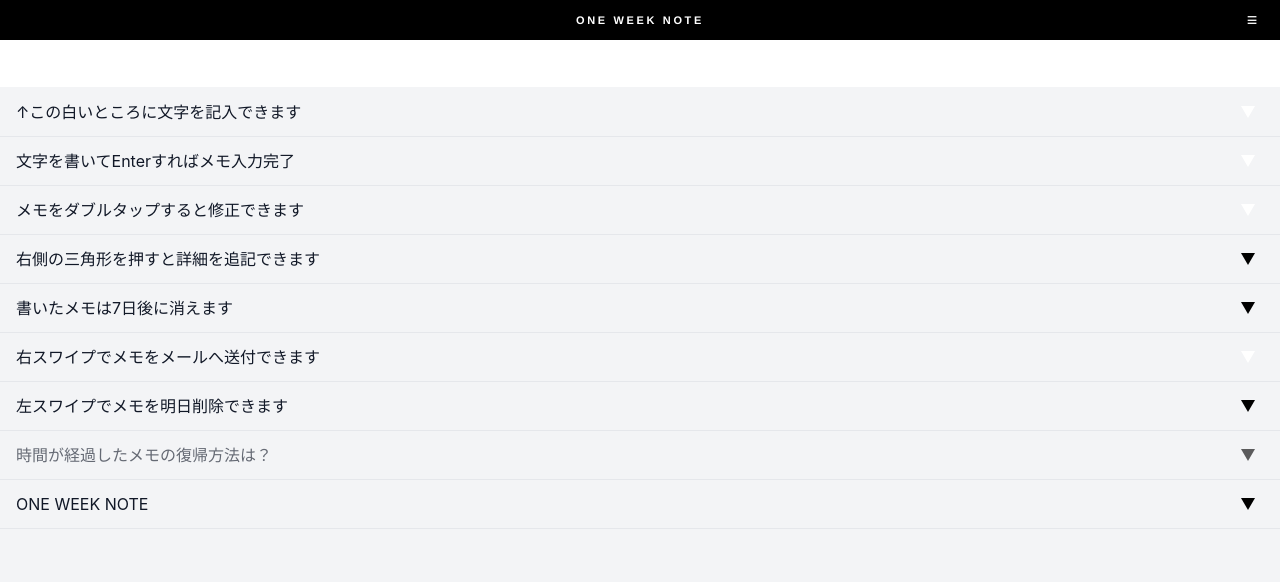
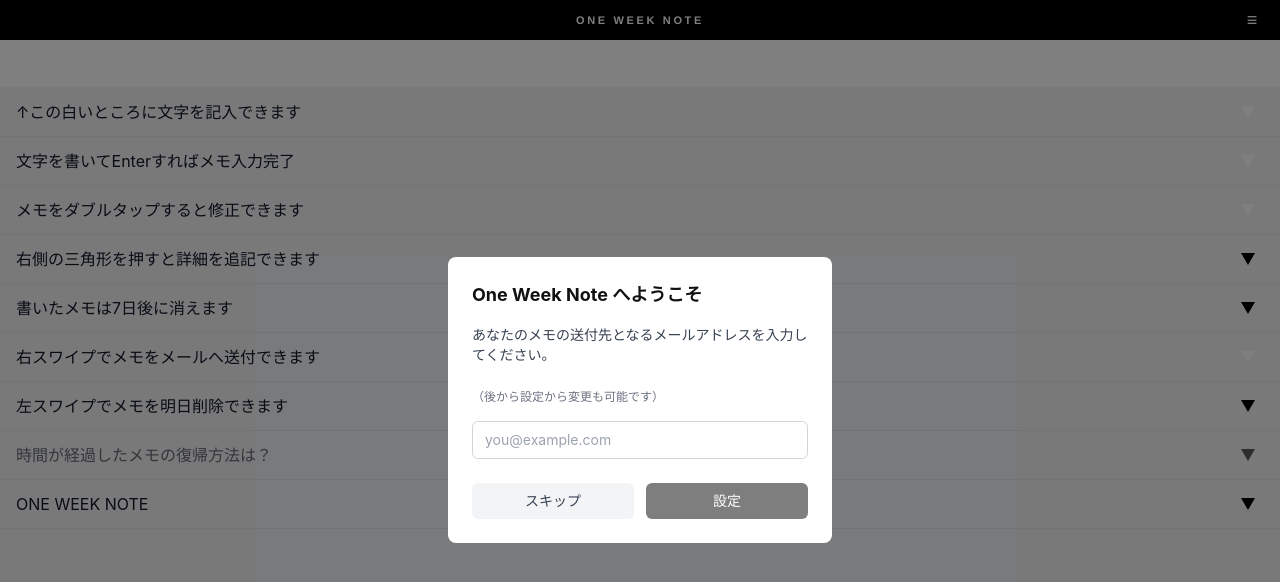
Before and after one commit to aoki-tent/one-week-note, a React (Vite) app: page / in a window 1280 px wide. Shown: the top 582 px of the page. Built offline with nearby package versions, Linux system fonts and the light colour scheme.

Commit message:
Add onboarding modal for email setup

```diff
--- a/src/App.tsx
+++ b/src/App.tsx
@@ -1,7 +1,8 @@
-import { useState } from 'react';
+import { useEffect, useState } from 'react';
 import { InputRow } from './components/InputRow';
 import { MemoList } from './components/MemoList';
 import { SettingsScreen } from './components/SettingsScreen';
+import { OnboardingModal } from './components/OnboardingModal';
 import { useMemos } from './hooks/useMemos';
 import { useSettings } from './hooks/useSettings';
 
@@ -21,6 +22,20 @@
   } = useMemos();
   const { settings, update: updateSettings } = useSettings();
   const [settingsOpen, setSettingsOpen] = useState(false);
+  const [showOnboarding, setShowOnboarding] = useState(!settings.email);
+
+  useEffect(() => {
+    if (showOnboarding && settings.email) {
+      setShowOnboarding(false);
+    }
+  }, [settings.email, showOnboarding]);
+
+  const handleOnboardingClose = (email?: string) => {
+    if (email) {
+      updateSettings({ email });
+    }
+    setShowOnboarding(false);
+  };
 
   return (
     <div className="h-full flex flex-col bg-white">
@@ -63,6 +78,9 @@
           />
         </div>
       </main>
+      {showOnboarding && (
+        <OnboardingModal onClose={handleOnboardingClose} />
+      )}
       {settingsOpen && (
         <SettingsScreen
           settings={settings}
--- /dev/null
+++ b/src/components/OnboardingModal.tsx
@@ -0,0 +1,56 @@
+import { useState } from 'react';
+
+interface OnboardingModalProps {
+  onClose: (email?: string) => void;
+}
+
+export function OnboardingModal({ onClose }: OnboardingModalProps) {
+  const [email, setEmail] = useState('');
+
+  const handleSet = () => {
+    onClose(email);
+  };
+
+  const handleSkip = () => {
+    onClose();
+  };
+
+  return (
+    <div className="fixed inset-0 bg-black bg-opacity-50 flex items-center justify-center z-50 p-4">
+      <div className="bg-white rounded-lg p-6 max-w-sm w-full">
+        <h2 className="text-lg font-bold mb-4">One Week Note へようこそ</h2>
+        <p className="text-sm text-gray-700 mb-6">
+          あなたのメモの送付先となるメールアドレスを入力してください。
+        </p>
+        <p className="text-xs text-gray-500 mb-4">
+          （後から設定から変更も可能です）
+        </p>
+        <input
+          type="email"
+          placeholder="you@example.com"
+          value={email}
+          onChange={(e) => setEmail(e.target.value)}
+          className="w-full px-3 py-2 border border-gray-300 rounded-md text-sm mb-6 focus:outline-none focus:ring-2 focus:ring-black"
+          autoFocus
+        />
+        <div className="flex gap-3">
+          <button
+            type="button"
+            onClick={handleSkip}
+            className="flex-1 px-4 py-2 text-sm text-gray-700 bg-gray-100 rounded-md hover:bg-gray-200"
+          >
+            スキップ
+          </button>
+          <button
+            type="button"
+            onClick={handleSet}
+            disabled={!email}
+            className="flex-1 px-4 py-2 text-sm text-white bg-black rounded-md hover:bg-gray-800 disabled:opacity-50 disabled:cursor-not-allowed"
+          >
+            設定
+          </button>
+        </div>
+      </div>
+    </div>
+  );
+}
--- a/src/lib/storage.ts
+++ b/src/lib/storage.ts
@@ -6,7 +6,7 @@
 const INITIALIZED_KEY = 'meemo:initialized';
 
 export const defaultSettings: Settings = {
-  email: 'aoki@tent1000.com',
+  email: '',
   quickSend: false,
 };
 
```
